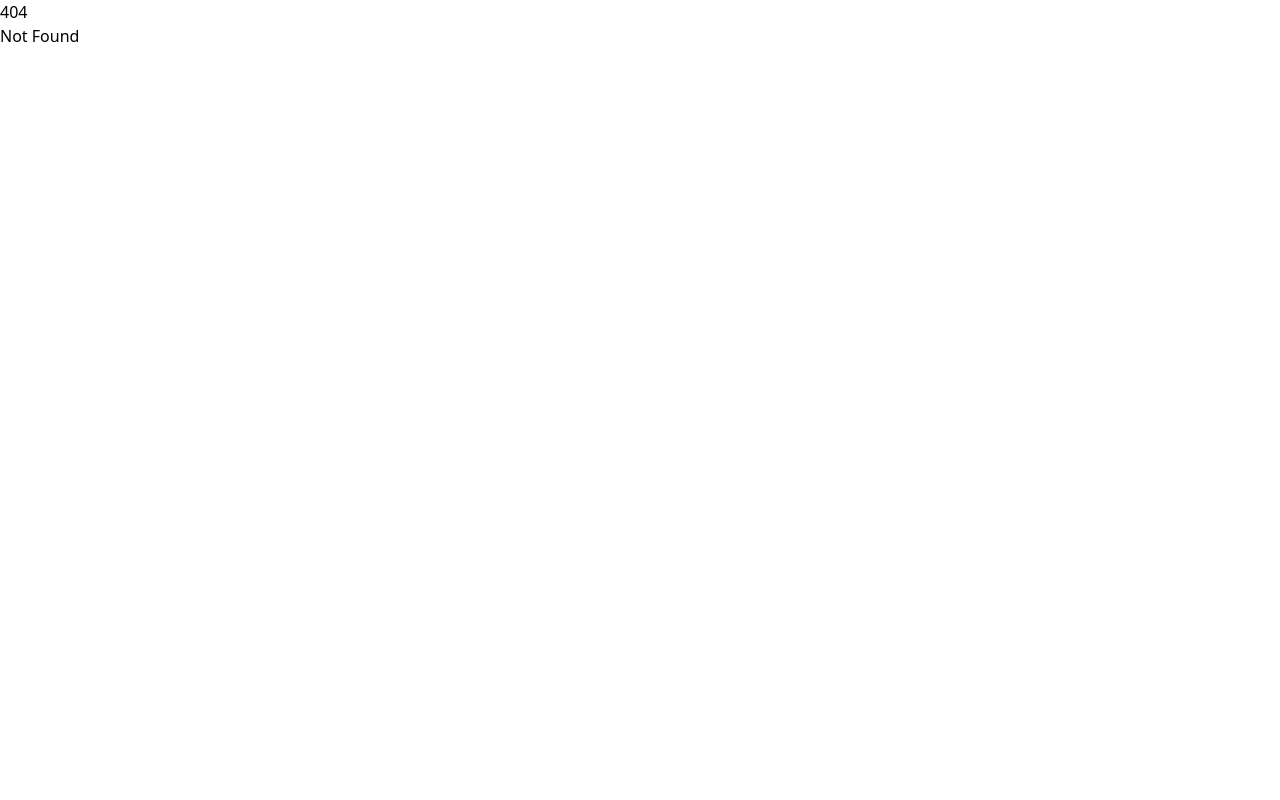
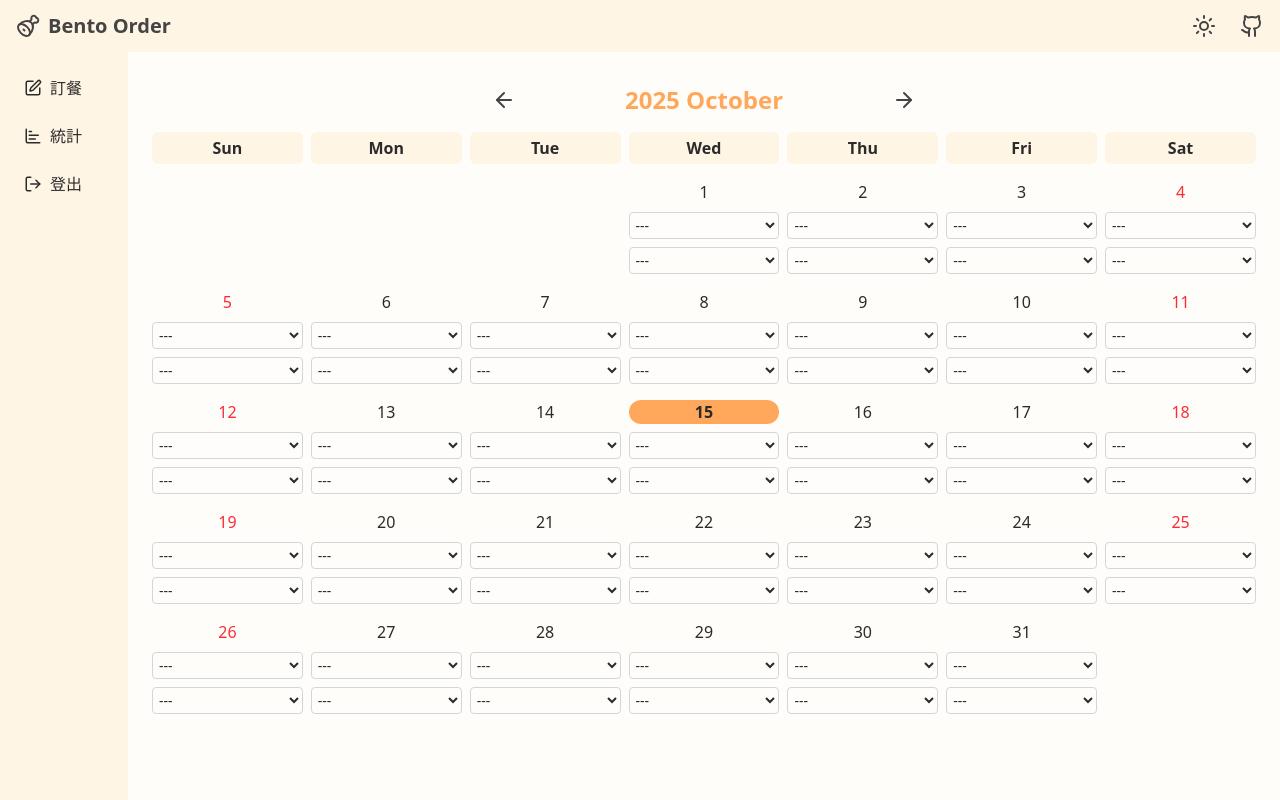
Before and after one commit to th0225/bento-order-f, a SvelteKit app: page /order in a window 1280 px wide. Before the commit this address had no page. Built offline with nearby package versions, Linux system fonts and the light colour scheme.

Commit message:
加入登入頁面

```diff
--- a/package.json
+++ b/package.json
@@ -29,6 +29,7 @@
 		"vite": "^7.1.7"
 	},
 	"dependencies": {
-		"@lucide/svelte": "^0.545.0"
+		"@lucide/svelte": "^0.545.0",
+		"svelte-spa-router": "^4.0.1"
 	}
 }
--- a/src/lib/components/Sidebar.svelte
+++ b/src/lib/components/Sidebar.svelte
@@ -8,15 +8,15 @@
 <!-- 桌機版 -->
 <aside
   class="hidden md:fixed md:top-13 md:left-0 md:block md:h-[calc(100vh-56px)]
-    md:w-32 md:bg-calico-secondary
+    md:w-32 md:bg-calico-secondary min-h-screen
     md:text-calico-text md:dark:border-gray-700 md:dark:bg-dark-secondary
     md:dark:text-dark-text"
 >
   <nav class="space-y-2 p-4">
-    <a href="/" class="flex items-center gap-2 rounded p-2 hover:text-gray-500">
+    <a href="/order" class="flex items-center gap-2 rounded p-2 hover:text-gray-500">
       <SquarePen size={18} /> 訂餐
     </a>
-    <a href="/" class="flex items-center gap-2 rounded p-2 hover:text-gray-500">
+    <a href="/statistics" class="flex items-center gap-2 rounded p-2 hover:text-gray-500">
       <ChartBar size={18} /> 統計
     </a>
     <a href="/" class="flex items-center gap-2 rounded p-2 hover:text-gray-500">
@@ -40,8 +40,8 @@
       </button>
     </div>
     <nav class="space-y-2 p-4 dark:text-dark-text">
-      <a href="/" class="flex items-center gap-2 rounded p-2 hover:text-gray-500">
-        <House /> 首頁
+      <a href="/order" class="flex items-center gap-2 rounded p-2 hover:text-gray-500">
+        <SquarePen /> 訂餐
       </a>
       <a href="/statistics" class="flex items-center gap-2 rounded p-2 hover:text-gray-500">
         <ChartBar /> 統計
--- a/src/routes/+layout.svelte
+++ b/src/routes/+layout.svelte
@@ -1,12 +1,19 @@
 <script lang="ts">
-	import '../app.css';
-	import favicon from '$lib/assets/favicon.svg';
+  import '../app.css';
+  import favicon from '$lib/assets/favicon.svg';
+  import Appbar from './appbar.svelte';
 
-	let { children } = $props();
+  let { children } = $props();
 </script>
 
+<div class="min-h-screen bg-calico-bg dark:bg-dark-bg">
+  <Appbar />
+
+  <main>
+    {@render children()}
+  </main>
+</div>
+
 <svelte:head>
-	<link rel="icon" href={favicon} />
+  <link rel="icon" href={favicon} />
 </svelte:head>
-
-{@render children?.()}
--- a/src/routes/+page.svelte
+++ b/src/routes/+page.svelte
@@ -1,87 +1,79 @@
 <script lang="ts">
-  // 引入icon
-  import { Menu, Ham, Sun, Moon, Github } from '@lucide/svelte';
-  import { initTheme, toggleTheme } from '$lib/theme';
+  let account = '';
+  let password = '';
+  let error = '';
 
-  // 引入自訂元件
-  import Calendar from '$lib/components/Calendar.svelte';
-  import Sidebar from '$lib/components/Sidebar.svelte';
+  function handleLogin() {
+    error = '';
+    if (!account || !password) {
+      error = '請填寫完整資料';
+      return;
+    }
 
-  // 是否為深色模式
-  let isDark = false;
-  // 切換主題顏色
-  function changeTheme() {
-    toggleTheme();
-    isDark = document.documentElement.classList.contains('dark');
-  }
-  // 在組件掛載時檢查當前主題
-  import { onMount } from 'svelte';
-  onMount(() => {
-    initTheme();
-    isDark = document.documentElement.classList.contains('dark');
-  });
-
-  let sidebarOpen = false;
-
-  function toggleSidebar() {
-    sidebarOpen = !sidebarOpen;
+    console.log('登入資料:', { account, password });
   }
 </script>
 
-<div class="min-h-screen bg-calico-bg dark:bg-dark-bg">
-  <!-- Appbar -->
-  <nav
-    class="mb-4 bg-calico-secondary
-        px-4 py-3 text-calico-black dark:bg-dark-secondary dark:text-dark-black"
+<div class="flex justify-center">
+  <div
+    class="w-full max-w-md rounded-xl bg-calico-secondary p-8 shadow-lg md:ml-32
+            dark:bg-dark-secondary"
   >
-    <div class="container mx-auto flex items-center justify-between">
-      <button
-        class="flex cursor-pointer items-center gap-2 hover:text-gray-500
-										md:hidden"
-        on:click={toggleSidebar}
-      >
-        <Menu />
-      </button>
+    <!-- 標題 -->
+    <div class="mb-6 text-center">
+      <h1 class="text-3xl font-bold text-calico-text dark:text-dark-text">請輸入帳號密碼</h1>
+    </div>
 
-      <!-- 左側logo -->
-      <div class="flex items-center gap-2 text-xl font-semibold">
-        <Ham />
-        <span class="text-xl font-semibold">Bento Order</span>
+    <!-- 表單 -->
+    <form on:submit|preventDefault={handleLogin} class="space-y-4">
+      <div>
+        <label
+          for="account"
+          class="mb-1 block text-sm font-medium text-calico-text dark:text-dark-text"
+        >
+          帳號
+        </label>
+        <input
+          id="account"
+          type="text"
+          bind:value={account}
+          placeholder="A012345"
+          class="w-full rounded-lg border border-calico-soft bg-calico-bg px-4 py-2
+                focus:ring-2 focus:ring-calico-orange focus:outline-none
+                dark:border-gray-600 dark:bg-dark-bg dark:text-gray-100"
+        />
       </div>
 
-      <!-- 主題顏色切換 -->
-      <div class="flex items-center gap-6">
-        <button
-          on:click={changeTheme}
-          aria-label="切換主題顏色"
-          class="flex cursor-pointer items-center gap-2 hover:text-gray-500"
+      <div>
+        <label
+          for="password"
+          class="mb-1 block text-sm font-medium text-calico-text dark:text-dark-text"
         >
-          {#if isDark}
-            <Moon size="24" />
-          {:else}
-            <Sun size="24" />
-          {/if}
-        </button>
-        <a
-          href="https://github.com/th0225/bento-order-f"
-          class="block flex items-center gap-2 hover:text-gray-500"
-          aria-label="GitHub"
-          target="_blank"
-          rel="noopener noreferrer"
-        >
-          <Github size="24" />
-        </a>
+          密碼
+        </label>
+        <input
+          id="password"
+          type="password"
+          bind:value={password}
+          placeholder="••••••••"
+          class="w-full rounded-lg border border-calico-soft bg-calico-bg px-4 py-2
+                focus:ring-2 focus:ring-calico-orange focus:outline-none
+                dark:border-gray-600 dark:bg-dark-bg dark:text-gray-100"
+        />
       </div>
-    </div>
-  </nav>
 
-  <div class="flex">
-    <Sidebar isOpen={sidebarOpen} onClose={() => (sidebarOpen = false)} />
+      {#if error}
+        <p class="text-sm text-red-500">{error}</p>
+      {/if}
 
-    <div class="flex-1 md:ml-32">
-      <div class="mx-auto max-w-4xl px-4">
-        <Calendar />
-      </div>
-    </div>
+      <button
+        type="submit"
+        class="dark:bg-orange-orange mt-4 w-full rounded-lg bg-calico-orange py-2 font-medium
+              text-calico-text transition-colors hover:bg-calico-hover
+              dark:text-dark-text dark:hover:bg-dark-hover"
+      >
+        登入
+      </button>
+    </form>
   </div>
 </div>
--- /dev/null
+++ b/src/routes/appbar.svelte
@@ -0,0 +1,81 @@
+<script lang="ts">
+  // 引入icon
+  import { Menu, Ham, Sun, Moon, Github } from '@lucide/svelte';
+  import { initTheme, toggleTheme } from '$lib/theme';
+
+  // 引入自訂元件
+  import Calendar from '$lib/components/Calendar.svelte';
+  import Sidebar from '$lib/components/Sidebar.svelte';
+
+  // 是否為深色模式
+  let isDark = false;
+  // 切換主題顏色
+  function changeTheme() {
+    toggleTheme();
+    isDark = document.documentElement.classList.contains('dark');
+  }
+  // 在組件掛載時檢查當前主題
+  import { onMount } from 'svelte';
+  onMount(() => {
+    initTheme();
+    isDark = document.documentElement.classList.contains('dark');
+  });
+
+  let sidebarOpen = false;
+
+  function toggleSidebar() {
+    sidebarOpen = !sidebarOpen;
+  }
+</script>
+
+<div class="bg-calico-bg dark:bg-dark-bg">
+  <!-- Appbar -->
+  <nav
+    class="mb-4 bg-calico-secondary
+        px-4 py-3 text-calico-black dark:bg-dark-secondary dark:text-dark-black"
+  >
+    <div class="container mx-auto flex items-center justify-between">
+      <button
+        class="flex cursor-pointer items-center gap-2 hover:text-gray-500
+										md:hidden"
+        on:click={toggleSidebar}
+      >
+        <Menu />
+      </button>
+
+      <!-- 左側logo -->
+      <div class="flex items-center gap-2 text-xl font-semibold">
+        <Ham />
+        <span class="text-xl font-semibold">Bento Order</span>
+      </div>
+
+      <!-- 主題顏色切換 -->
+      <div class="flex items-center gap-6">
+        <button
+          on:click={changeTheme}
+          aria-label="切換主題顏色"
+          class="flex cursor-pointer items-center gap-2 hover:text-gray-500"
+        >
+          {#if isDark}
+            <Moon size="24" />
+          {:else}
+            <Sun size="24" />
+          {/if}
+        </button>
+        <a
+          href="https://github.com/th0225/bento-order-f"
+          class="block flex items-center gap-2 hover:text-gray-500"
+          aria-label="GitHub"
+          target="_blank"
+          rel="noopener noreferrer"
+        >
+          <Github size="24" />
+        </a>
+      </div>
+    </div>
+  </nav>
+
+  <div class="flex">
+    <Sidebar isOpen={sidebarOpen} onClose={() => (sidebarOpen = false)} />
+  </div>
+</div>
--- /dev/null
+++ b/src/routes/order/+page.svelte
@@ -0,0 +1,172 @@
+<script lang="ts">
+  import { onMount } from 'svelte';
+  import { ArrowLeft, ArrowRight } from '@lucide/svelte';
+  import MealSelector from '$lib/components/MealSelector.svelte';
+
+  let months: string[] = [
+    'January',
+    'February',
+    'March',
+    'April',
+    'May',
+    'June',
+    'July',
+    'August',
+    'September',
+    'October',
+    'November',
+    'December'
+  ];
+  let days: string[] = ['Sun', 'Mon', 'Tue', 'Wed', 'Thu', 'Fri', 'Sat'];
+
+  let currentYear: number = new Date().getFullYear();
+  let currentMonth: number = new Date().getMonth();
+  let currentDate: number = new Date().getDate();
+
+  let selectedYear: number = currentYear;
+  let selectedMonth: number = currentMonth;
+  let dateWeekMapping: ({ date: number; day: string } | null)[][] = [];
+
+  // 整個月的天數
+  let daysInMonth: number = new Date(currentYear, currentMonth + 1, 0).getDate();
+
+  function getDateWeekMapping(selectYear: number, selectMonth: number) {
+    let week = [];
+    let month = [];
+    for (let startDay = 1; startDay <= daysInMonth; startDay++) {
+      const date = new Date(selectYear, selectMonth, startDay);
+      const dayOfWeek = date.getDay();
+
+      if (startDay === 1) {
+        for (let i = 0; i < dayOfWeek; i++) {
+          week.push(null);
+        }
+      }
+
+      week.push({ date: startDay, day: days[dayOfWeek] });
+
+      if (week.length === 7) {
+        month.push(week);
+        week = [];
+      }
+    }
+
+    month.push(week);
+    // console.log(month);
+    return month;
+  }
+
+  function getToday() {
+    selectedYear = currentYear;
+    selectedMonth = currentMonth;
+
+    dateWeekMapping = getDateWeekMapping(selectedYear, selectedMonth);
+  }
+
+  function getNextMonth() {
+    selectedMonth += 1;
+
+    if (selectedMonth > 11) {
+      selectedMonth = 0;
+      selectedYear += 1;
+    }
+
+    dateWeekMapping = getDateWeekMapping(selectedYear, selectedMonth);
+  }
+
+  function getPrevMonth() {
+    selectedMonth -= 1;
+
+    if (selectedMonth < 0) {
+      selectedMonth = 11;
+      selectedYear -= 1;
+    }
+
+    dateWeekMapping = getDateWeekMapping(selectedYear, selectedMonth);
+  }
+
+  onMount(() => {
+    selectedYear = currentYear;
+    selectedMonth = currentMonth;
+
+    dateWeekMapping = getDateWeekMapping(selectedYear, selectedMonth);
+  });
+</script>
+
+<div class="flex justify-center">
+  <div class="md:ml-32 md:p-4">
+    <div class="mx-auto flex w-full max-w-md items-center justify-between">
+      <button
+        on:click={getPrevMonth}
+        class="rounded-full px-3 py-1 text-calico-black transition hover:bg-calico-hover
+              dark:text-dark-black dark:hover:bg-dark-hover"
+      >
+        <ArrowLeft />
+      </button>
+
+      <h1
+        class="text-2xl font-bold text-calico-orange hover:text-calico-hover
+                dark:text-dark-orange dark:hover:text-dark-hover"
+      >
+        <button on:click={getToday}>
+          {selectedYear}
+          {months[selectedMonth]}
+        </button>
+      </h1>
+
+      <button
+        on:click={getNextMonth}
+        class="rounded-full px-3 py-1 text-calico-black transition hover:bg-calico-hover
+              dark:text-dark-black dark:hover:bg-dark-hover"
+      >
+        <ArrowRight />
+      </button>
+    </div>
+
+    <table
+      class="w-full table-fixed border-separate border-spacing-2 border-spacing-y-4
+                 text-center"
+    >
+      <thead>
+        <tr
+          class="bg-calico-secondary text-calico-text dark:bg-dark-secondary
+                dark:text-dark-text"
+        >
+          {#each days as day}
+            <th class="rounded-md px-2 py-1 font-semibold">{day}</th>
+          {/each}
+        </tr>
+      </thead>
+
+      <tbody>
+        {#each dateWeekMapping as week}
+          <tr>
+            {#each week as item}
+              {#if item === null}
+                <td class="h-10"></td>
+              {:else}
+                <td>
+                  <div
+                    class="rounded-full text-center
+                          text-calico-text dark:text-dark-text
+                          ${item.date === currentDate &&
+                    selectedMonth === currentMonth &&
+                    selectedYear === currentYear
+                      ? ' bg-calico-orange font-bold text-calico-text dark:text-dark-orange '
+                      : item.day === 'Sat' || item.day === 'Sun'
+                        ? ' text-red-500 dark:text-red-400 '
+                        : ''}"
+                  >
+                    {item.date}
+                  </div>
+                  <MealSelector />
+                  <MealSelector />
+                </td>
+              {/if}
+            {/each}
+          </tr>
+        {/each}
+      </tbody>
+    </table>
+  </div>
+</div>
--- /dev/null
+++ b/src/routes/statistics/+page.svelte
@@ -0,0 +1 @@
+<div class="md:ml-32 md:p-4">Hello svelte!</div>
--- a/tailwind.config.ts
+++ b/tailwind.config.ts
@@ -21,7 +21,7 @@ const config: Config = {
           bg: '#1F1F1F',
           secondary: '#2C2C2C',
           orange: '#FFB877',
-					hover: '#FF9D55',
+          hover: '#ff8904',
           active: '#DD7B2B',
           black: '#EAEAEA',
           text: '#F5F5F5',
```
Also changed, not shown: 1 other file (tests, documents, lock files or other folders). Lines whose indentation alone changed are shown as unchanged.
